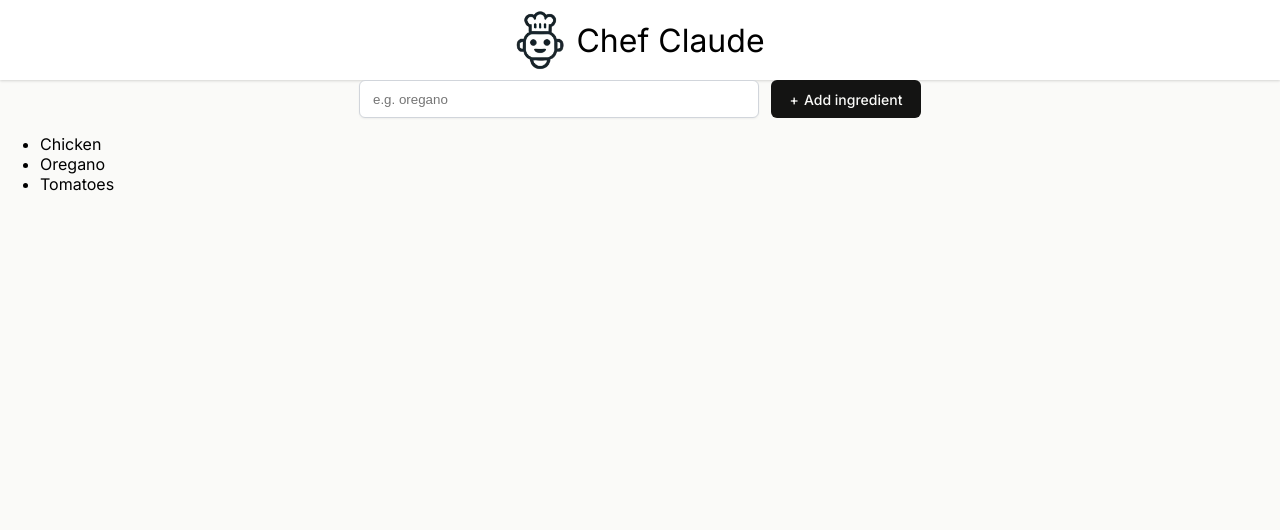
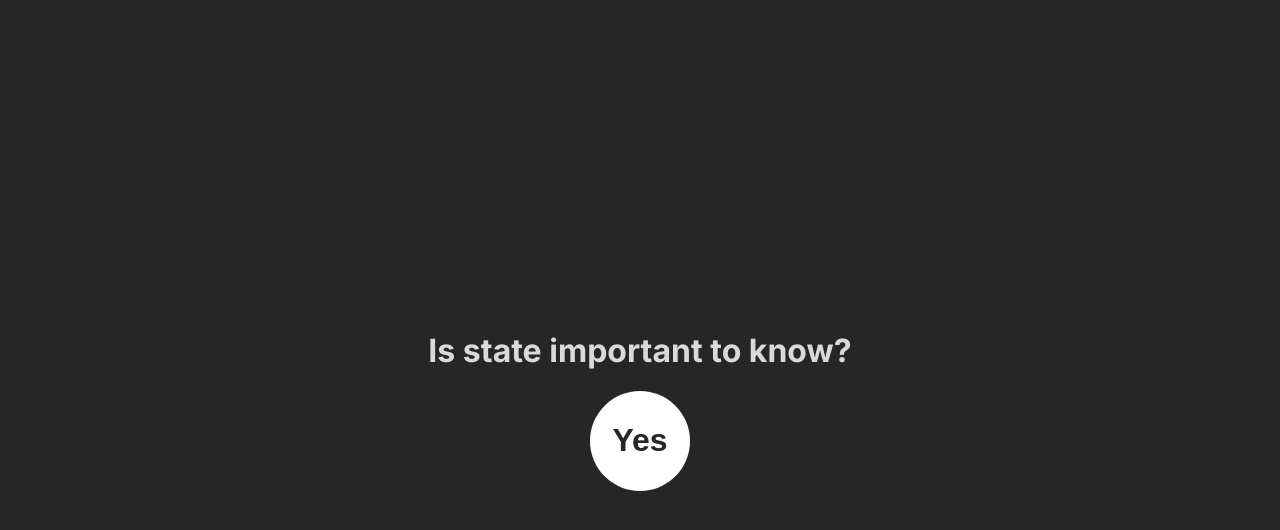
Before and after one commit to timmyd4/React-State-Fall2025, a React (Vite) app: page / in a window 1280 px wide. Shown: the top 530 px of the page. Built offline with nearby package versions, Linux system fonts and the light colour scheme.

Commit message:
Challenge five

```diff
--- /dev/null
+++ b/Challenges/Ch5/Ch5App.jsx
@@ -0,0 +1,19 @@
+import {useState} from "react";
+
+export default function App() {
+
+    /**
+     * Challenge: Replace our hard-coded "Yes" on the page with
+     * some state initiated with React.useState()
+     */
+
+    const result = useState("Yes")
+    console.log(result)
+
+    return (
+        <main>
+            <h1 className="title">Is state important to know?</h1>
+            <button className="value">{result[0]}</button>
+        </main>
+    )
+}
--- a/index.css
+++ b/index.css
@@ -1,13 +1,31 @@
-*
+/* Page styles Challenges 1 through 4*/
+/* *
 {
     box-sizing: border-box;
-}
+} */
 
-body
+/* Body styles Challenges 1 through 4*/
+/* body
 {
     margin: 0;
     font-family: Inter, sans-serif;
     background-color: #FAFAF8;
+} */
+
+* {
+    box-sizing: border-box;
+}
+
+body {
+    margin: 0;
+    font-family: 'Inter', sans-serif;
+    background-color: #262626;
+    color: #D9D9D9;
+    padding: 20px;
+    height: 100vh;
+    display: flex;
+    justify-content: center;
+    align-items: center;
 }
 
 /**
@@ -79,6 +97,30 @@ header > h1
 /*K*/
 /*L*/
 /*M*/
+main {
+    display: flex;
+    flex-direction: column;
+    align-items: center;
+}
+
+main > .title {
+    text-align: center;
+}
+
+main > .value {
+    background-color: white;
+    border: none;
+    border-radius: 50%;
+    height: 100px;
+    width: 100px;
+    display: flex;
+    justify-content: center;
+    align-items: center;
+    color: #262626;
+    font-size: 2rem;
+    font-weight: bold;
+    cursor: pointer;
+}
 /*N*/
 /*O*/
 /*P*/
```
Also changed, not shown: index.jsx (+9 -3 lines).
